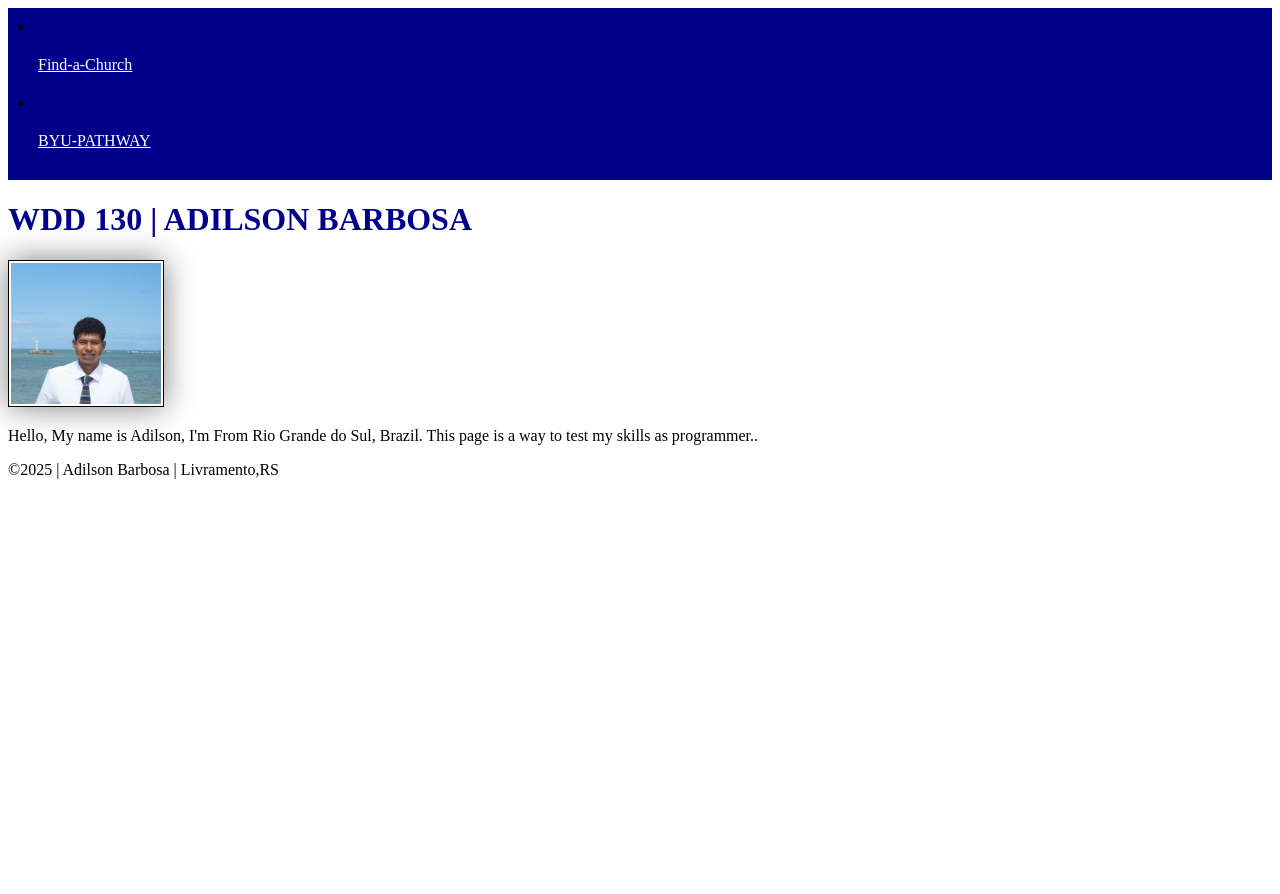
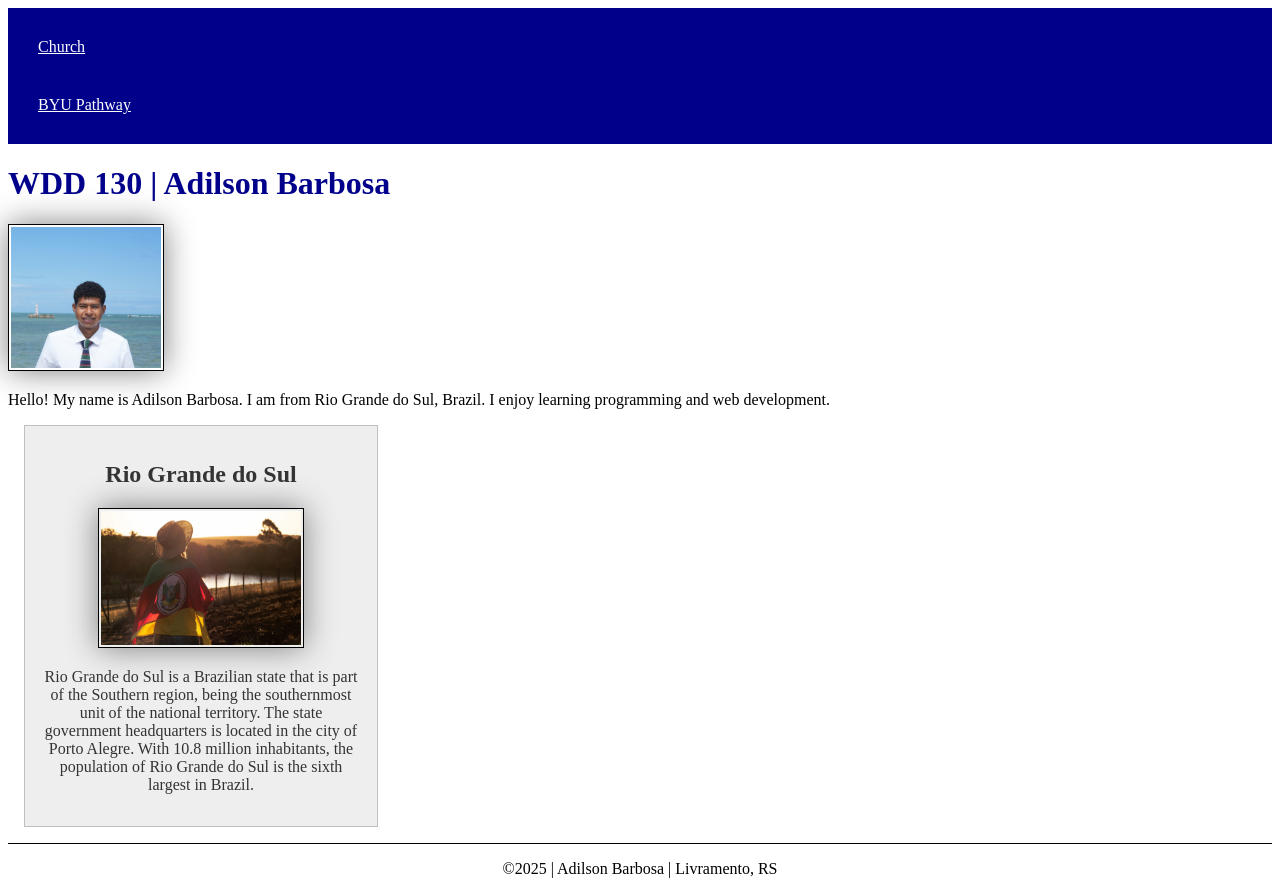
Before and after one commit to adilsonbarbosajpg/wdd130, a plain HTML site: page index.html in a window 1280 px wide. Before the commit the page ends 800 px from the top, so only its background shows below. Drawn offline with Linux system fonts and the light colour scheme.

Commit message:
updated page

```diff
--- a/index.html
+++ b/index.html
@@ -4,33 +4,55 @@
 <head>
     <meta charset="UTF-8">
     <meta name="viewport" content="width=device-width, initial-scale=1.0">
-    <title>WDD 130 | ADILSON BARBOSA</title>
+
+    <title>WDD 130 | Adilson Barbosa</title>
+
+    <meta name="description" content="Adilson Barbosa WDD130 course home page programming practice">
+
+    <meta name="author" content="Adilson Barbosa">
+
     <link rel="stylesheet" href="styles/styles.css">
-    <header></header>
-    <nav>
-        <li><a
-              href="https://www.churchofjesuschrist.org/welcome/find-a-church?lang=por">Find-a-Church</a>
-        </li>
-        <li><a
-              href="https://www.byupathway.edu/pt?cid=brand-search|paidsearch|google|byupw|brz|portuguese&kw=byu%20pathway&gad_source=1&gad_campaignid=23409432188&gclid=CjwKCAjw5ZXQBhBdEiwAI5XVWe1_DrVr1-lyV-loUphn-YNXgfLtkkC6hOLdz55_s41u3yTQOq050BoC_qEQAvD_BwE">BYU-PATHWAY</a>
-        </li>
-    </nav>
-
-    </header>
 </head>
 
+<body>
 
-<body>
-    <h1>WDD 130 | ADILSON BARBOSA</h1>
-    <img src="adilson.jpeg" alt="PROFILE w." width="1052" height="900">
-
-    <p>Hello, My name is Adilson, I'm From Rio Grande do Sul, Brazil. This page is a way to test my
-        skills as programmer..</p>
+    <header>
+        <nav>
+            <a href="https://www.churchofjesuschrist.org/">Church</a>
+            <a href="https://www.byupathway.edu/">BYU Pathway</a>
+        </nav>
+    </header>
 
     <main>
-        <footer>&copy;2025 | Adilson Barbosa | Livramento,RS</footer>
+        <h1>WDD 130 | Adilson Barbosa</h1>
+
+        <img src="adilson.jpeg" alt="Adilson profile picture">
+
+        <p>
+            Hello! My name is Adilson Barbosa. I am from Rio Grande do Sul, Brazil.
+            I enjoy learning programming and web development.
+        </p>
     </main>
 
+    <aside>
+        <h2>Rio Grande do Sul</h2>
+
+        <img src="bigsouthriver.jpg" alt="Rio Grande do Sul landscape">
+
+        <p>
+            Rio Grande do Sul is a Brazilian state that is part of the Southern region, being the
+            southernmost
+            unit of the national territory. The state government headquarters is located in the city
+            of Porto
+            Alegre. With 10.8 million inhabitants, the population of Rio Grande do Sul is the sixth
+            largest in
+            Brazil.
+        </p>
+    </aside>
+
+    <footer>
+        <p>©2025 | Adilson Barbosa | Livramento, RS</p>
+    </footer>
 
 </body>
 
--- a/styles/styles.css
+++ b/styles/styles.css
@@ -20,3 +20,37 @@ img {
     padding: 2px;
     box-shadow: 0 0 30px gray;
 }
+
+main {
+    max-width: 840px;
+}
+
+aside {
+    width: 20rem;
+    margin: 1rem;
+    border: 1px solid rgb(0 0 0 / 0.2);
+    padding: 1rem;
+    background-color: #eee;
+    color: #333;
+    text-align: center;
+}
+
+aside img {
+    width: 200px;
+    height: auto;
+}
+
+main img {
+    width: 150px;
+    height: auto;
+}
+
+p {
+    padding: 0;
+}
+
+footer {
+    margin-top: 15px;
+    border-top: 1px solid #000;
+    text-align: center;
+}
```
Also changed, not shown: bigsouthriver.jpg (added).
